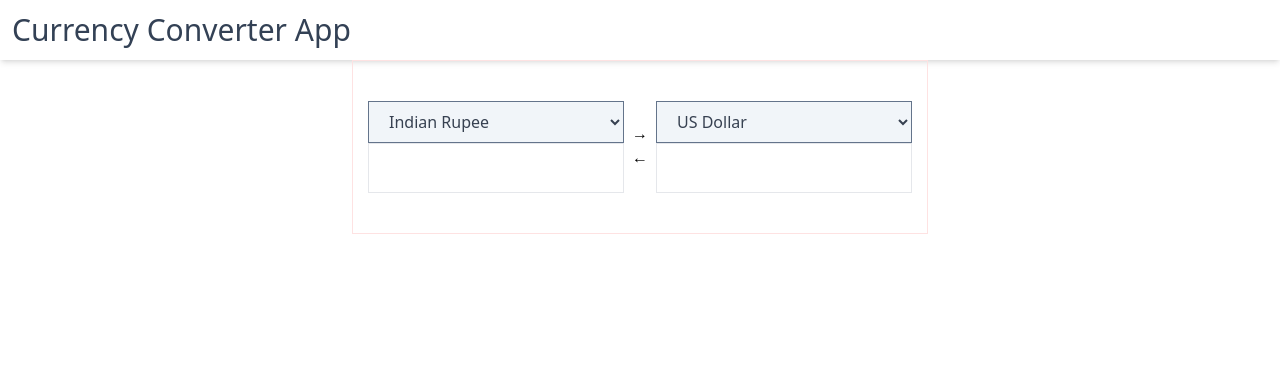
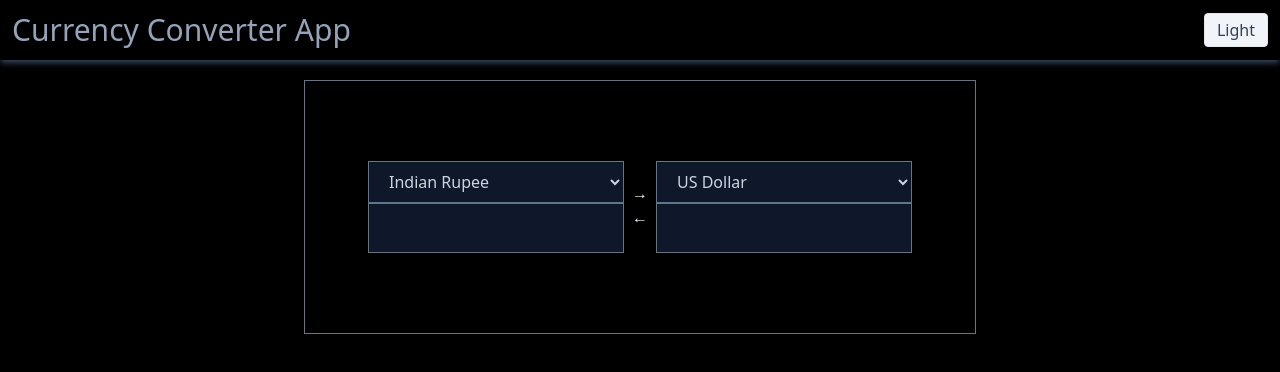
Before and after one commit to saqib-vm1/currency-converter, a Vue app: page / in a window 1280 px wide. Shown: the top 372 px of the page. Built offline with nearby package versions, Linux system fonts and the light colour scheme.

Commit message:
added dark mode using tailwind

```diff
--- a/src/App.vue
+++ b/src/App.vue
@@ -1,8 +1,11 @@
 <template>
-  <header class="flex shadow-md p-3">
-    <h1 class="text-3xl text-slate-700">Currency Converter App</h1>
+  <div :class="themeMode">
+    <div class="dark:bg-black h-screen">
+      <header class="flex shadow-md p-3 dark:shadow-slate-700 justify-between items-center">
+        <h1 class="text-3xl text-slate-700 dark:text-slate-400">Currency Converter App</h1>
+        <button class="border px-3 py-1 bg-black text-slate-300 dark:bg-slate-100 dark:text-slate-700 rounded" @click="toggleThemeMode">{{ themeMode === 'dark' ? 'Light' : 'Dark' }}</button>
       </header>
-  <main class="flex justify-center items-center border border-red-100 p-10 w-full max-w-xl mx-auto">
+      <main class="flex justify-center items-center border border-gray-900 dark:border-gray-500 p-20 w-full max-w-2xl mx-auto mt-5">
         <!-- Input One -->
         <div>
           <SelectInput v-model="select1" @handleChange="handleChange1">
@@ -12,7 +15,7 @@
         </div>
 
         <!-- Two Way Icon -->
-    <div class="flex-col mb-1 px-2">
+        <div class="flex-col mb-1 px-2 dark:text-slate-100">
           <div class="">&rarr;</div>
           <div class="">&larr;</div>
         </div>
@@ -25,6 +28,9 @@
           <Input type="number" v-model="input2" @handleChange="handleChange2" />
         </div>
       </main>
+    </div>
+  </div>
+
 </template>
 
 <script lang="ts" setup>
@@ -35,8 +41,11 @@
   import Input from './components/Input.vue';
   import { useCurrencyStore } from './store/currencyStore';
   import { storeToRefs } from 'pinia';
+  import { useThemeModeStore } from './store/themeMode'
   const { selectValue1, selectValue2, inputValue1, inputValue2, currencies } = storeToRefs(useCurrencyStore());
   const { updateStore } = useCurrencyStore();
+  const { themeMode } = storeToRefs(useThemeModeStore())
+  const { toggleThemeMode } = useThemeModeStore()
 
   const select1 = ref(selectValue1.value)
   const select2 = ref(selectValue2.value)
--- a/src/components/Input.vue
+++ b/src/components/Input.vue
@@ -1,6 +1,6 @@
 <template>
     <input
-        class="py-2 px-4 border w-64 text-2xl font-light text-slate-700"
+        class="py-2 px-4 border border-gray-500 w-64 text-2xl font-light text-slate-700 dark:bg-slate-900 dark:text-slate-300"
         :type="type"
         :value="modelValue" @input="handleInput" />
 </template>
--- a/src/components/SelectInput.vue
+++ b/src/components/SelectInput.vue
@@ -1,6 +1,6 @@
 <template>
     <select
-        class="border border-slate-500 bg-slate-100 py-2 px-4 outline-none text-gray-700 w-64"
+        class="border border-slate-500 bg-slate-100 py-2 px-4 outline-none text-gray-700 w-64 dark:bg-slate-900 dark:text-slate-300"
         :value="modelValue"
         @change="handleChange"
     >
--- /dev/null
+++ b/src/store/themeMode.ts
@@ -0,0 +1,14 @@
+import { defineStore } from 'pinia'
+import { computed, ref } from 'vue'
+
+export const useThemeModeStore = defineStore('themeMode', () => {
+    const mode = ref('dark')
+
+    const themeMode = computed(() => mode.value)
+
+    function toggleThemeMode() {
+        mode.value = themeMode.value === 'dark' ? 'light' : 'dark'
+    }
+
+    return { themeMode, toggleThemeMode }
+})
--- a/tailwind.config.js
+++ b/tailwind.config.js
@@ -1,6 +1,7 @@
 /** @type {import('tailwindcss').Config} */
 module.exports = {
   content: ['./index.html', './src/**/*.{vue,ts}'],
+  darkMode: 'class',
   theme: {
     extend: {},
   },
```
Lines whose indentation alone changed are shown as unchanged.
